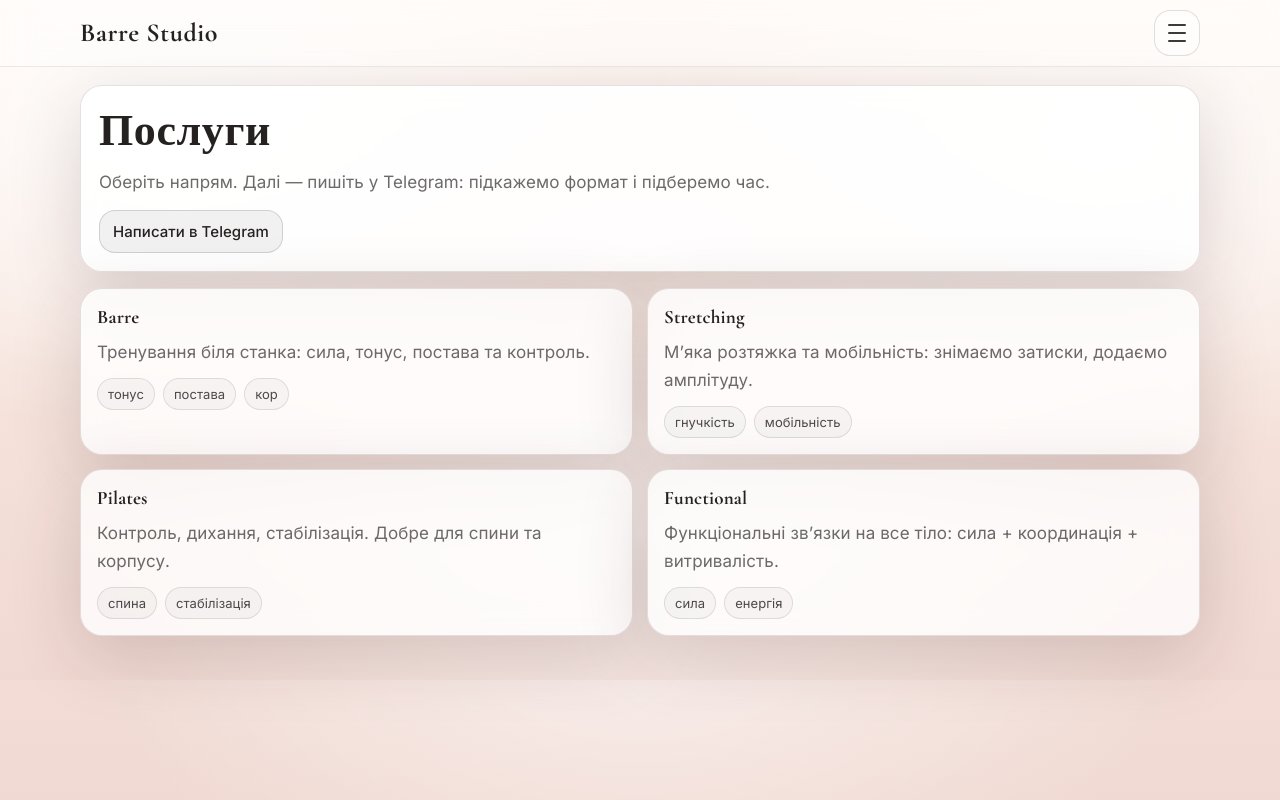
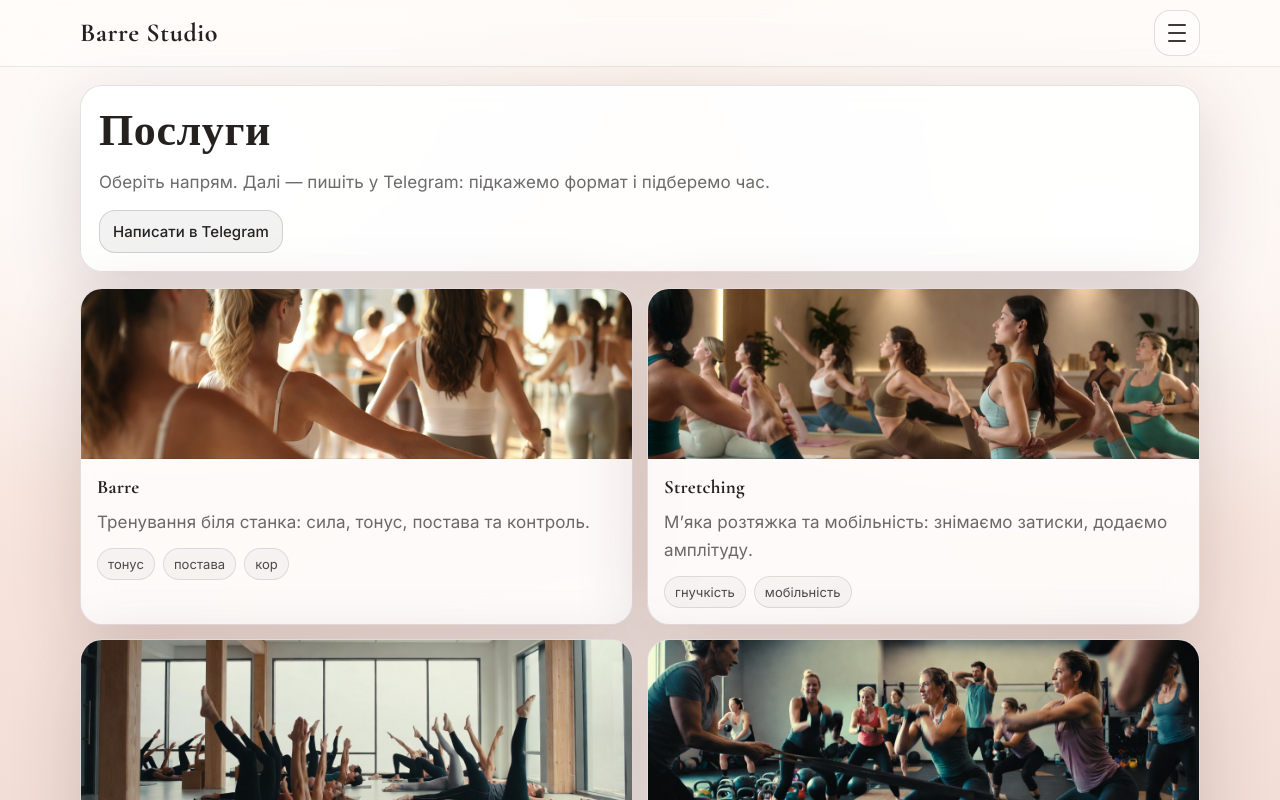
Before and after one commit to LukasMindeli/barre-studio, a React (Vite) app in the folder webapp/: page /services in a window 1280 px wide. Shown: the top 800 px of the page. Built offline with nearby package versions, Linux system fonts and the light colour scheme.

Commit message:
feat(webapp): show service photos in cards

```diff
--- a/webapp/src/pages/Services.jsx
+++ b/webapp/src/pages/Services.jsx
@@ -1,4 +1,12 @@
 import { TELEGRAM_URL, SERVICES } from "../data/content";
+
+function getServiceImage(file) {
+  try {
+    return new URL(`../assets/services/${file}`, import.meta.url).href;
+  } catch {
+    return null;
+  }
+}
 
 export default function Services() {
   return (
@@ -24,9 +32,25 @@ export default function Services() {
 
       <section style={{ marginTop: 16 }}>
         <div className="grid cols2">
-          {SERVICES.map((s) => (
-            <div key={s.id} className="panel soft" style={{ padding: 16 }}>
+          {SERVICES.map((s) => {
+            const img = getServiceImage(s.image);
+
+            return (
+              <div key={s.id} className="panel soft" style={{ padding: 0, overflow: "hidden" }}>
+                {/* фото сверху */}
+                <div
+                  style={{
+                    height: 170,
+                    background: img
+                      ? `url(${img}) center/cover no-repeat`
+                      : "linear-gradient(180deg, rgba(0,0,0,.06), rgba(0,0,0,0))",
+                    borderBottom: "1px solid rgba(0,0,0,.06)",
+                  }}
+                />
+
+                <div style={{ padding: 16 }}>
                   <div className="cardTitle">{s.title}</div>
+
                   <p className="p" style={{ marginTop: 10 }}>
                     {s.desc}
                   </p>
@@ -37,7 +61,9 @@ export default function Services() {
                     ))}
                   </div>
                 </div>
-          ))}
+              </div>
+            );
+          })}
         </div>
       </section>
     </div>
```
Lines whose indentation alone changed are shown as unchanged.
